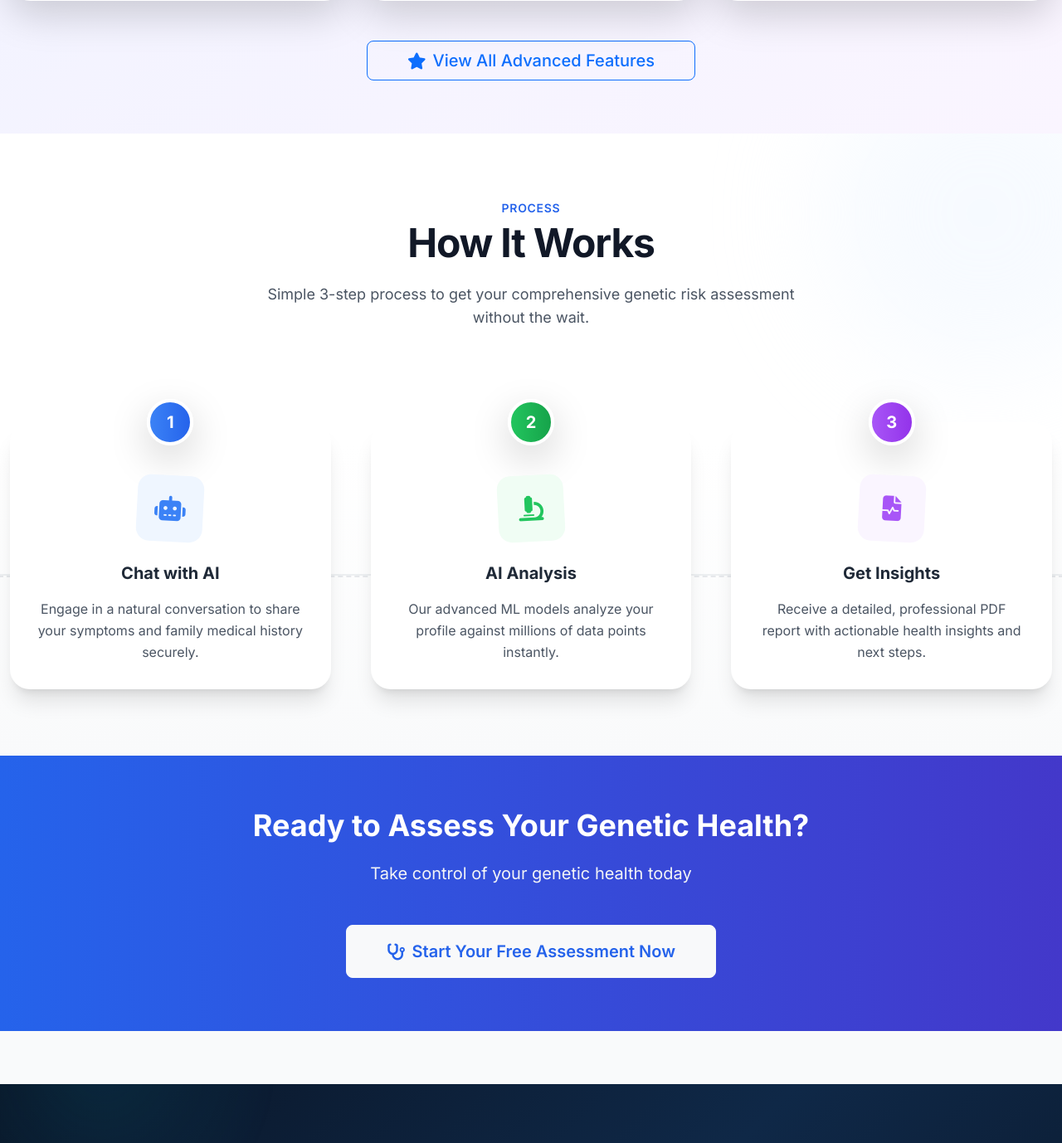
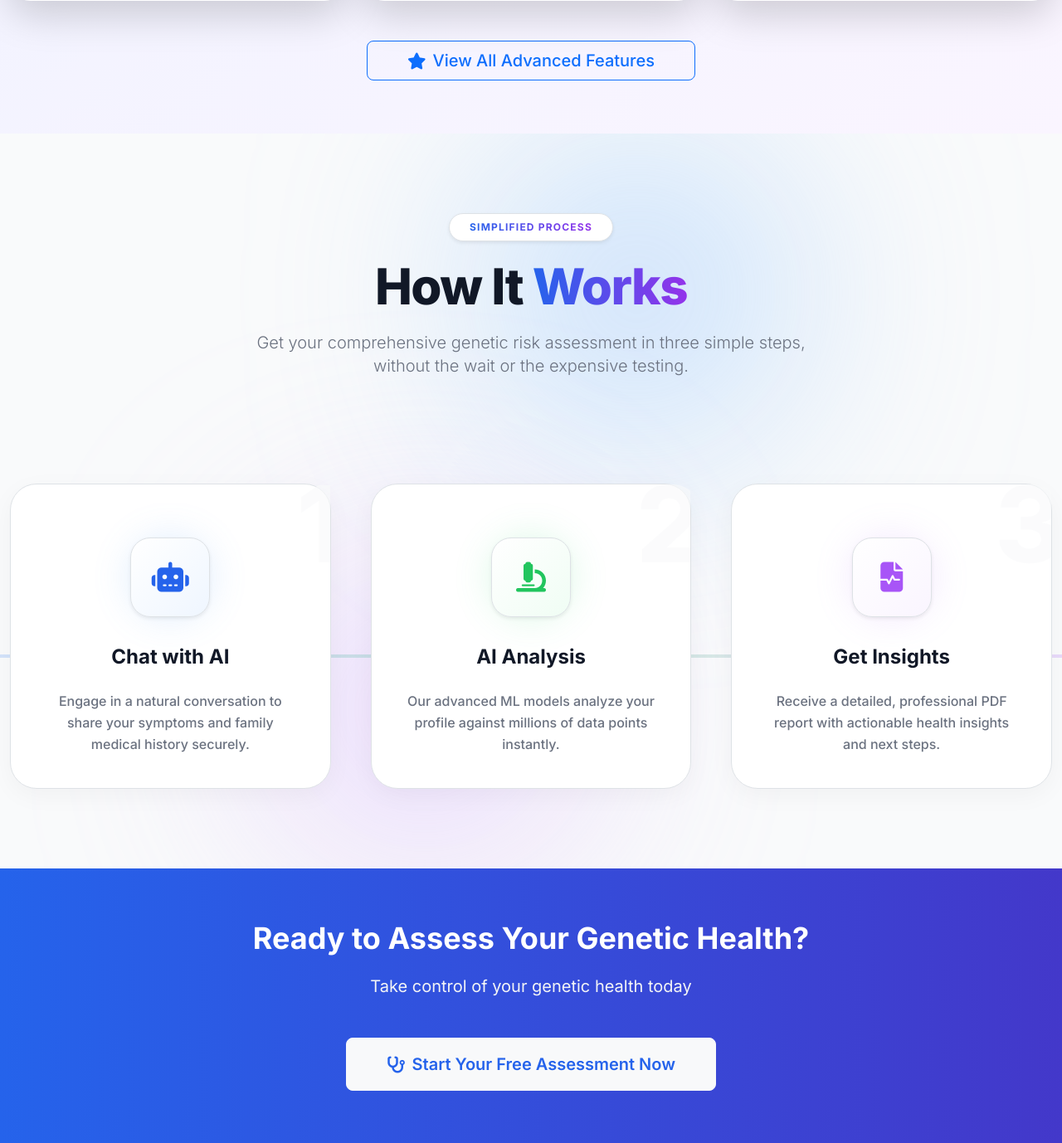
Before and after one commit to Ankit2006Raj/GeneAccessAI, a Flask app: page / in a window 1280 px wide. Shown: the part 2468-3846 px from the top of the page at 83% size. Run offline with Flask 3, Linux system fonts and the light colour scheme; parts of the project's set-up code (start-up, migrations or seed data) failed here and were passed over; some libraries are stand-ins or nearby versions.

Commit message:
UI/UX: Redesign How It Works section

```diff
--- a/templates/index.html
+++ b/templates/index.html
@@ -257,77 +257,85 @@
 </section>
 
 <!-- How It Works -->
-<section class="py-20 bg-white relative overflow-hidden">
+<section class="py-24 bg-gray-50 relative overflow-hidden">
     <!-- Decorative background elements -->
-    <div class="absolute top-0 left-0 w-full h-full overflow-hidden z-0 pointer-events-none">
-        <div class="absolute -top-24 -right-24 w-96 h-96 bg-blue-50 rounded-full blur-3xl opacity-50"></div>
-        <div class="absolute bottom-0 left-0 w-full h-1/2 bg-gradient-to-t from-gray-50 to-transparent"></div>
+    <div class="absolute inset-0 z-0 pointer-events-none overflow-hidden">
+        <div class="absolute top-0 right-1/4 w-96 h-96 bg-blue-300 rounded-full mix-blend-multiply filter blur-[128px] opacity-40 animate-pulse"></div>
+        <div class="absolute bottom-0 left-1/4 w-96 h-96 bg-purple-300 rounded-full mix-blend-multiply filter blur-[128px] opacity-40 animate-pulse" style="animation-delay: 2s;"></div>
     </div>
 
     <div class="container relative z-10">
-        <div class="text-center mb-16">
-            <span class="text-blue-600 font-semibold tracking-wider uppercase text-sm mb-2 block">Process</span>
-            <h2 class="text-4xl md:text-5xl font-bold text-gray-900 mb-4 tracking-tight">How It Works</h2>
-            <p class="text-gray-600 text-lg max-w-2xl mx-auto">Simple 3-step process to get your comprehensive genetic risk assessment without the wait.</p>
+        <div class="text-center mb-20">
+            <div class="inline-flex items-center justify-center px-4 py-2 mb-6 rounded-full bg-white border border-blue-100 shadow-sm">
+                <span class="text-transparent bg-clip-text bg-gradient-to-r from-blue-600 to-purple-600 font-bold tracking-widest uppercase text-xs">Simplified Process</span>
+            </div>
+            <h2 class="text-4xl md:text-6xl font-extrabold text-gray-900 mb-6 tracking-tight">
+                How It <span class="text-transparent bg-clip-text bg-gradient-to-r from-blue-600 to-purple-600">Works</span>
+            </h2>
+            <p class="text-gray-500 text-lg md:text-xl max-w-2xl mx-auto font-light">
+                Get your comprehensive genetic risk assessment in three simple steps, without the wait or the expensive testing.
+            </p>
         </div>
 
         <div class="row g-5 position-relative mt-4">
-            <!-- Connecting Line for Desktop -->
-            <div class="d-none d-md-block position-absolute top-50 start-0 w-100 border-top border-2 border-dashed border-gray-300 opacity-50" style="z-index: 1; transform: translateY(-50%);"></div>
+            <!-- Sleek Connecting Gradient Line for Desktop -->
+            <div class="d-none d-md-block position-absolute top-50 start-0 w-100 h-1 bg-gradient-to-r from-blue-500 via-green-500 to-purple-500 opacity-20 rounded-full" style="z-index: 1; transform: translateY(-50%);"></div>
 
+            <!-- Step 1: Chat with AI -->
             <div class="col-md-4 position-relative" style="z-index: 2;">
-                <div class="card border-0 bg-white shadow-xl hover:shadow-2xl transition-all duration-300 h-100 rounded-3xl transform hover:-translate-y-2">
-                    <div class="card-body p-8 text-center position-relative">
-                        <div class="position-absolute top-0 start-50 translate-middle">
-                            <div class="bg-gradient-to-r from-blue-500 to-blue-600 text-white w-14 h-14 rounded-full d-flex align-items-center justify-content-center text-xl font-bold shadow-lg border-4 border-white">
-                                1
+                <div class="card bg-white border border-gray-100 shadow-[0_8px_30px_rgb(0,0,0,0.04)] hover:shadow-[0_20px_40px_rgb(37,99,235,0.1)] transition-all duration-500 h-100 rounded-[2rem] group cursor-pointer">
+                    <div class="card-body p-8 lg:p-10 text-center position-relative overflow-hidden">
+                        <!-- Number watermark -->
+                        <div class="absolute -top-4 -right-4 text-9xl font-black text-gray-50 opacity-60 group-hover:scale-110 group-hover:-translate-x-2 group-hover:translate-y-2 transition-all duration-500 pointer-events-none select-none">1</div>
+
+                        <div class="mb-8 relative d-inline-block mt-4">
+                            <!-- Glowing background -->
+                            <div class="absolute inset-0 bg-blue-400 blur-xl opacity-20 group-hover:opacity-40 transition-opacity duration-500 rounded-full"></div>
+                            <!-- Icon container -->
+                            <div class="relative bg-gradient-to-br from-white to-blue-50 w-24 h-24 rounded-3xl d-flex align-items-center justify-content-center mx-auto transform group-hover:-translate-y-2 group-hover:rotate-6 transition-all duration-500 shadow-sm border border-blue-100">
+                                <i class="fas fa-robot text-blue-600 text-4xl"></i>
                             </div>
                         </div>
-                        <div class="mt-8 mb-4">
-                            <div class="bg-blue-50 w-20 h-20 rounded-2xl d-flex align-items-center justify-content-center mx-auto transform rotate-3 hover:rotate-0 transition-transform">
-                                <i class="fas fa-robot text-blue-500 text-3xl"></i>
-                            </div>
-                        </div>
-                        <h4 class="font-bold text-xl mb-3 text-gray-800">Chat with AI</h4>
-                        <p class="text-gray-600 leading-relaxed mb-0">Engage in a natural conversation to share your symptoms and family medical history securely.</p>
+                        <h4 class="font-bold text-2xl mb-4 text-gray-900 group-hover:text-blue-600 transition-colors duration-300 relative z-10">Chat with AI</h4>
+                        <p class="text-gray-500 leading-relaxed mb-0 font-medium relative z-10">Engage in a natural conversation to share your symptoms and family medical history securely.</p>
                     </div>
                 </div>
             </div>
 
-            <div class="col-md-4 position-relative" style="z-index: 2;">
-                <div class="card border-0 bg-white shadow-xl hover:shadow-2xl transition-all duration-300 h-100 rounded-3xl transform hover:-translate-y-2">
-                    <div class="card-body p-8 text-center position-relative">
-                        <div class="position-absolute top-0 start-50 translate-middle">
-                            <div class="bg-gradient-to-r from-green-500 to-green-600 text-white w-14 h-14 rounded-full d-flex align-items-center justify-content-center text-xl font-bold shadow-lg border-4 border-white">
-                                2
+            <!-- Step 2: AI Analysis -->
+            <div class="col-md-4 position-relative md:mt-12" style="z-index: 2;">
+                <div class="card bg-white border border-gray-100 shadow-[0_8px_30px_rgb(0,0,0,0.04)] hover:shadow-[0_20px_40px_rgb(34,197,94,0.1)] transition-all duration-500 h-100 rounded-[2rem] group cursor-pointer">
+                    <div class="card-body p-8 lg:p-10 text-center position-relative overflow-hidden">
+                        <!-- Number watermark -->
+                        <div class="absolute -top-4 -right-4 text-9xl font-black text-gray-50 opacity-60 group-hover:scale-110 group-hover:-translate-x-2 group-hover:translate-y-2 transition-all duration-500 pointer-events-none select-none">2</div>
+
+                        <div class="mb-8 relative d-inline-block mt-4">
+                            <div class="absolute inset-0 bg-green-400 blur-xl opacity-20 group-hover:opacity-40 transition-opacity duration-500 rounded-full"></div>
+                            <div class="relative bg-gradient-to-br from-white to-green-50 w-24 h-24 rounded-3xl d-flex align-items-center justify-content-center mx-auto transform group-hover:-translate-y-2 group-hover:-rotate-6 transition-all duration-500 shadow-sm border border-green-100">
+                                <i class="fas fa-microscope text-green-500 text-4xl"></i>
                             </div>
                         </div>
-                        <div class="mt-8 mb-4">
-                            <div class="bg-green-50 w-20 h-20 rounded-2xl d-flex align-items-center justify-content-center mx-auto transform -rotate-3 hover:rotate-0 transition-transform">
-                                <i class="fas fa-microscope text-green-500 text-3xl"></i>
-                            </div>
-                        </div>
-                        <h4 class="font-bold text-xl mb-3 text-gray-800">AI Analysis</h4>
-                        <p class="text-gray-600 leading-relaxed mb-0">Our advanced ML models analyze your profile against millions of data points instantly.</p>
+                        <h4 class="font-bold text-2xl mb-4 text-gray-900 group-hover:text-green-500 transition-colors duration-300 relative z-10">AI Analysis</h4>
+                        <p class="text-gray-500 leading-relaxed mb-0 font-medium relative z-10">Our advanced ML models analyze your profile against millions of data points instantly.</p>
                     </div>
                 </div>
             </div>
 
+            <!-- Step 3: Get Insights -->
             <div class="col-md-4 position-relative" style="z-index: 2;">
-                <div class="card border-0 bg-white shadow-xl hover:shadow-2xl transition-all duration-300 h-100 rounded-3xl transform hover:-translate-y-2">
-                    <div class="card-body p-8 text-center position-relative">
-                        <div class="position-absolute top-0 start-50 translate-middle">
-                            <div class="bg-gradient-to-r from-purple-500 to-purple-600 text-white w-14 h-14 rounded-full d-flex align-items-center justify-content-center text-xl font-bold shadow-lg border-4 border-white">
-                                3
+                <div class="card bg-white border border-gray-100 shadow-[0_8px_30px_rgb(0,0,0,0.04)] hover:shadow-[0_20px_40px_rgb(168,85,247,0.1)] transition-all duration-500 h-100 rounded-[2rem] group cursor-pointer">
+                    <div class="card-body p-8 lg:p-10 text-center position-relative overflow-hidden">
+                        <!-- Number watermark -->
+                        <div class="absolute -top-4 -right-4 text-9xl font-black text-gray-50 opacity-60 group-hover:scale-110 group-hover:-translate-x-2 group-hover:translate-y-2 transition-all duration-500 pointer-events-none select-none">3</div>
+
+                        <div class="mb-8 relative d-inline-block mt-4">
+                            <div class="absolute inset-0 bg-purple-400 blur-xl opacity-20 group-hover:opacity-40 transition-opacity duration-500 rounded-full"></div>
+                            <div class="relative bg-gradient-to-br from-white to-purple-50 w-24 h-24 rounded-3xl d-flex align-items-center justify-content-center mx-auto transform group-hover:-translate-y-2 group-hover:rotate-6 transition-all duration-500 shadow-sm border border-purple-100">
+                                <i class="fas fa-file-medical-alt text-purple-500 text-4xl"></i>
                             </div>
                         </div>
-                        <div class="mt-8 mb-4">
-                            <div class="bg-purple-50 w-20 h-20 rounded-2xl d-flex align-items-center justify-content-center mx-auto transform rotate-3 hover:rotate-0 transition-transform">
-                                <i class="fas fa-file-medical-alt text-purple-500 text-3xl"></i>
-                            </div>
-                        </div>
-                        <h4 class="font-bold text-xl mb-3 text-gray-800">Get Insights</h4>
-                        <p class="text-gray-600 leading-relaxed mb-0">Receive a detailed, professional PDF report with actionable health insights and next steps.</p>
+                        <h4 class="font-bold text-2xl mb-4 text-gray-900 group-hover:text-purple-500 transition-colors duration-300 relative z-10">Get Insights</h4>
+                        <p class="text-gray-500 leading-relaxed mb-0 font-medium relative z-10">Receive a detailed, professional PDF report with actionable health insights and next steps.</p>
                     </div>
                 </div>
             </div>
```
